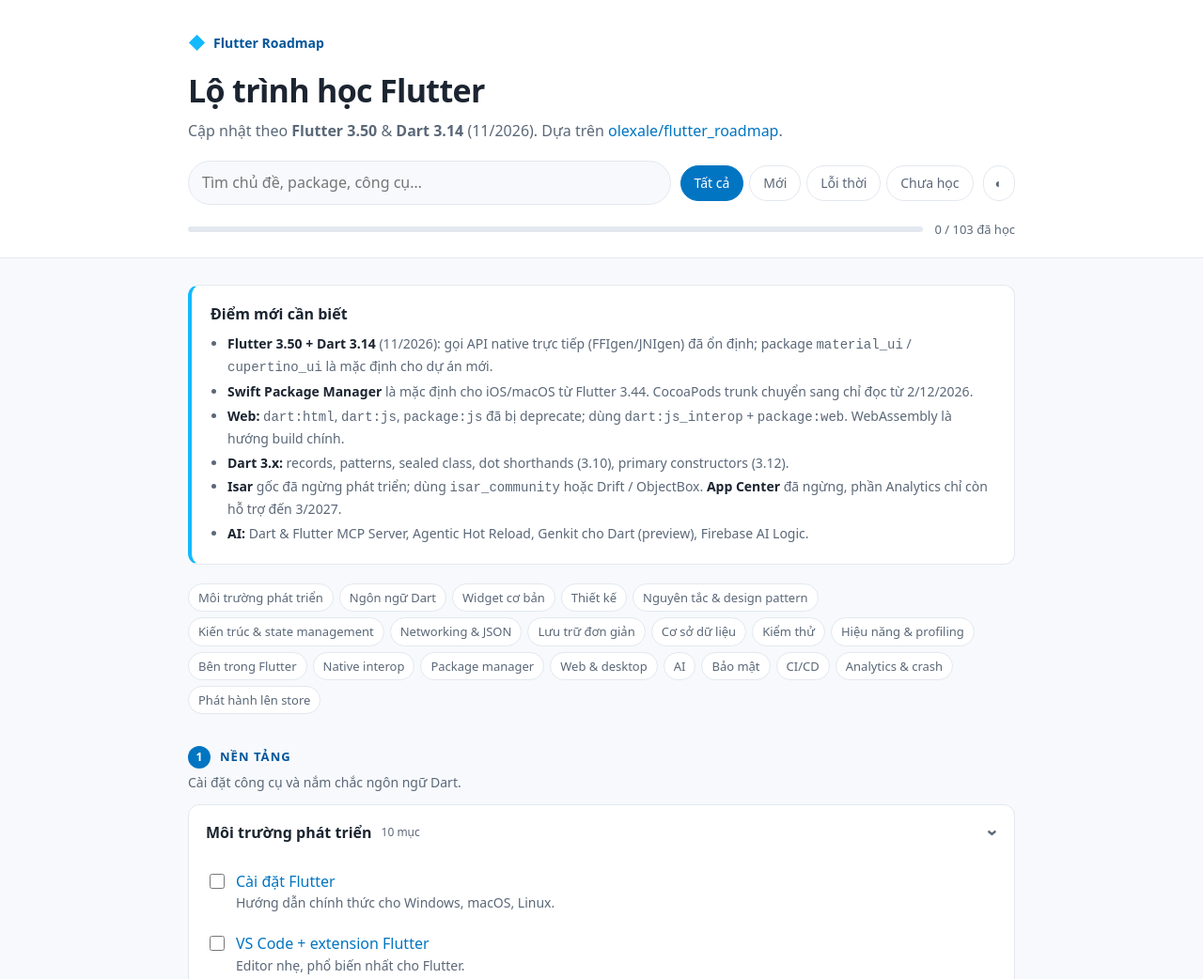
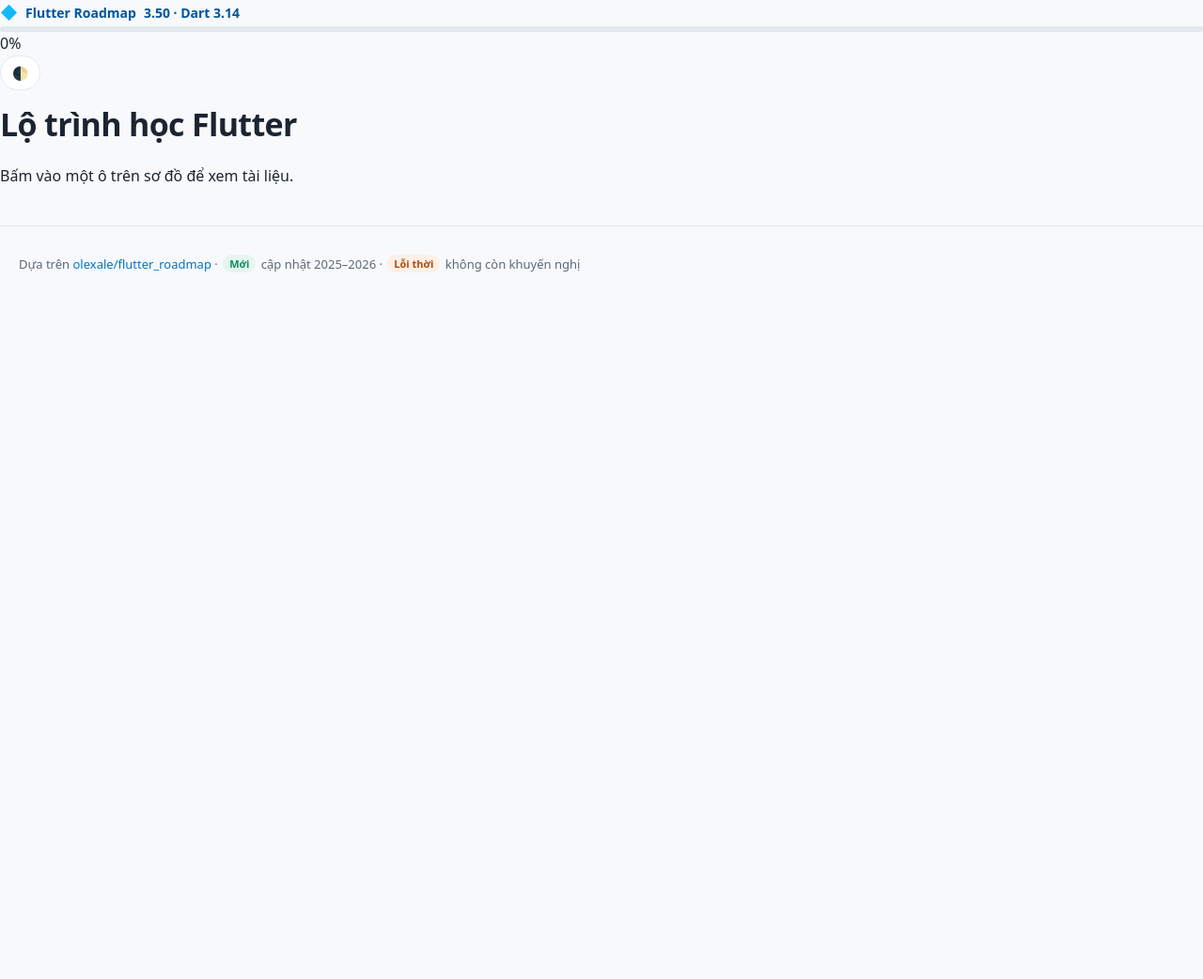
Before and after one commit to Nguyenhuuthang-jpg/flutter-roadmap-2026, a plain HTML site: page index.html in a window 1280 px wide. Shown: the top 1042 px of the page at 94% size. After the commit the page ends 800 px from the top, so only its background shows below. Drawn offline with Linux system fonts and the light colour scheme.

Commit message:
Update meta description and restructure header

```diff
--- a/index.html
+++ b/index.html
@@ -4,58 +4,41 @@
   <meta charset="UTF-8">
   <meta name="viewport" content="width=device-width, initial-scale=1.0">
   <title>Flutter Roadmap 2026</title>
-  <meta name="description" content="Lộ trình học Flutter, cập nhật theo Flutter 3.50 và Dart 3.14 (11/2026).">
+  <meta name="description" content="Sơ đồ lộ trình học Flutter, cập nhật theo Flutter 3.50 và Dart 3.14 (11/2026).">
   <link rel="stylesheet" href="style.css">
 </head>
 <body>
-  <header class="hero">
-    <div class="wrap">
-      <div class="brand">
-        <span class="logo" aria-hidden="true">◆</span>
-        <span>Flutter Roadmap</span>
-      </div>
-      <h1>Lộ trình học Flutter</h1>
-      <p class="sub">
-        Cập nhật theo <strong>Flutter 3.50</strong> &amp; <strong>Dart 3.14</strong> (11/2026).
-        Dựa trên <a href="https://github.com/olexale/flutter_roadmap" target="_blank" rel="noopener">olexale/flutter_roadmap</a>.
-      </p>
-
-      <div class="toolbar">
-        <input id="search" type="search" placeholder="Tìm chủ đề, package, công cụ…" aria-label="Tìm kiếm">
-        <div class="filters" role="group" aria-label="Lọc">
-          <button class="chip active" data-filter="all">Tất cả</button>
-          <button class="chip" data-filter="new">Mới</button>
-          <button class="chip" data-filter="deprecated">Lỗi thời</button>
-          <button class="chip" data-filter="todo">Chưa học</button>
+  <header class="top">
+    <div class="top-inner">
+      <div class="brand"><span class="logo" aria-hidden="true">◆</span>Flutter Roadmap <span class="ver">3.50 · Dart 3.14</span></div>
+      <div class="top-right">
+        <div class="overall" title="Tiến độ chung">
+          <div class="bar"><span id="bar-fill"></span></div>
+          <span id="progress-text">0%</span>
         </div>
-        <button id="theme" class="icon-btn" aria-label="Đổi giao diện sáng/tối">◐</button>
-      </div>
-
-      <div class="progress">
-        <div class="bar"><span id="bar-fill"></span></div>
-        <span id="progress-text">0 / 0 đã học</span>
+        <button id="theme" class="icon-btn" aria-label="Đổi giao diện sáng/tối">🌓</button>
       </div>
     </div>
   </header>
 
-  <main class="wrap">
-    <section class="updates" aria-label="Thay đổi quan trọng">
-      <h2>Điểm mới cần biết</h2>
-      <ul id="updates"></ul>
-    </section>
+  <div class="layout">
+    <main class="map-wrap">
+      <h1>Lộ trình học Flutter</h1>
+      <p class="hint">Bấm vào một ô trên sơ đồ để xem tài liệu.</p>
+      <div id="map" class="map" role="list"></div>
+    </main>
 
-    <nav class="toc" aria-label="Mục lục"><ol id="toc"></ol></nav>
+    <aside id="panel" class="panel" aria-live="polite">
+      <div id="panel-body"></div>
+    </aside>
+  </div>
 
-    <div id="roadmap"></div>
-    <p id="empty" class="empty" hidden>Không tìm thấy mục nào phù hợp.</p>
-  </main>
+  <div id="scrim" class="scrim" hidden></div>
 
-  <footer class="wrap foot">
-    <p>
-      <span class="tag new">Mới</span> thêm hoặc cập nhật năm 2025–2026 ·
-      <span class="tag deprecated">Lỗi thời</span> không còn khuyến nghị, kèm lựa chọn thay thế.
-      Tiến độ học được lưu trong trình duyệt của bạn.
-    </p>
+  <footer class="foot">
+    Dựa trên <a href="https://github.com/olexale/flutter_roadmap" target="_blank" rel="noopener">olexale/flutter_roadmap</a> ·
+    <span class="tag new">Mới</span> cập nhật 2025–2026 ·
+    <span class="tag deprecated">Lỗi thời</span> không còn khuyến nghị
   </footer>
 
   <script src="script.js"></script>
```
